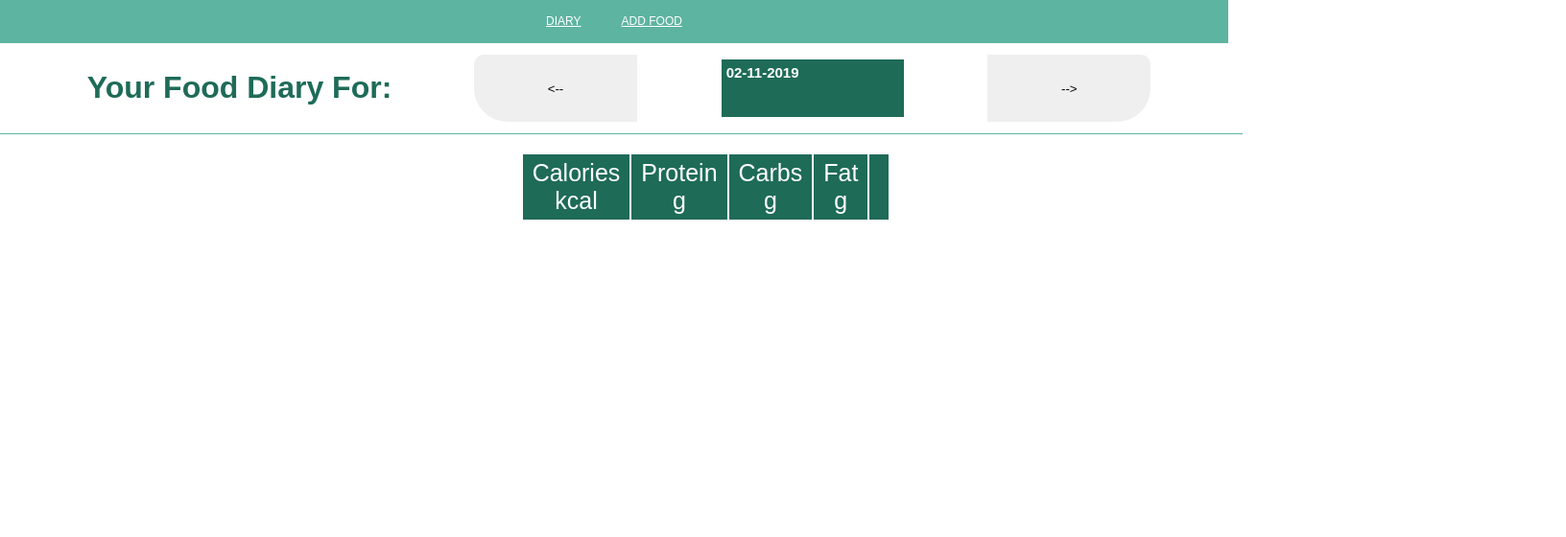
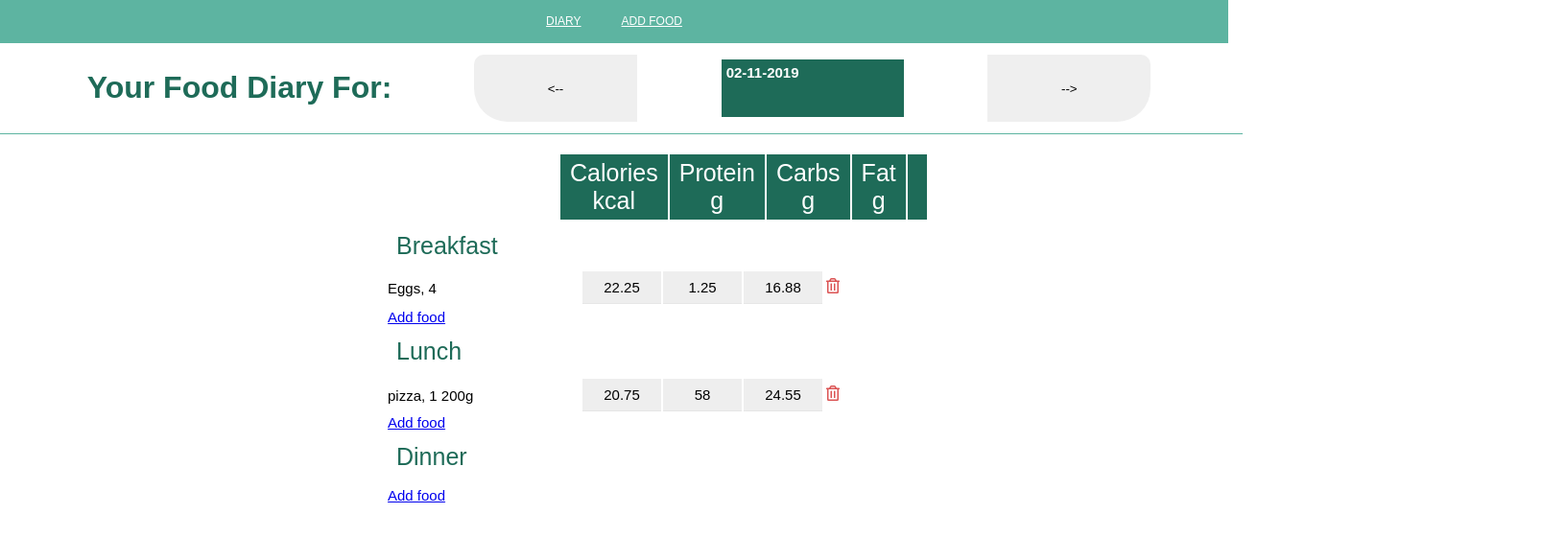
Before and after one commit to suhani-kohli/calorie-tracker, a React (Create React App) app: page / in a window 1280 px wide. Shown: the top 560 px of the page at 96% size, 1632 px wide, since content can reach past the window. Built offline with nearby package versions, Linux system fonts and the light colour scheme.

Commit message:
Calorie tracker Table

```diff
--- a/package.json
+++ b/package.json
@@ -8,6 +8,7 @@
     "@testing-library/user-event": "^12.8.3",
     "react": "^17.0.2",
     "react-dom": "^17.0.2",
+    "react-icons": "^4.2.0",
     "react-router-dom": "^5.2.0",
     "react-scripts": "4.0.3",
     "web-vitals": "^1.1.2"
--- a/src/components/FoodDiaryHeaders/FoodDiaryHeaders.js
+++ b/src/components/FoodDiaryHeaders/FoodDiaryHeaders.js
@@ -3,8 +3,8 @@ import "./Styles.css";
 
 const FoodDiaryHeaders = ({ header }) => {
    return (
-      <thead>
-         <tr className="meal-header">
+      <thead className="meal-header">
+         <tr >
             <td className=" meal-name"></td>
 
             <td className=" nutrient-column">
--- a/src/components/FoodDiaryHeaders/Styles.css
+++ b/src/components/FoodDiaryHeaders/Styles.css
@@ -1,8 +1,12 @@
+
+.meal-header{
+  width: 100%;
+  position: relative;
+  left: 30%
+}
 
 
-
-
-.meal-header {
+.meal-header tr{
   color: #00548f;
   font-weight: bold;
   font-size: 16px;
--- /dev/null
+++ b/src/components/FoodDiaryTable/FoodDiaryTable.js
@@ -0,0 +1,20 @@
+import React from "react";
+import MealInfo from "../MealInnfo";
+import "./Styles.css";
+
+const FoodDiaryTable = ({ date, meals }) => {
+
+  return (
+    <>
+      <tbody className="food-diary-table">
+        {meals.map(meal => (
+          <MealInfo date={date} mealName={meal} key={meal} />
+        ))}
+      </tbody>
+    </>
+  );
+};
+
+// TODO: ADD FOOD + BUTTOM "TOTAL"-BAR.
+
+export default FoodDiaryTable;
--- /dev/null
+++ b/src/components/FoodDiaryTable/Styles.css
@@ -0,0 +1,37 @@
+
+.meals-header {
+  font-size: 25px;
+  text-align: left;
+  color: var(--darkGreen);
+  padding: 10px 10px 10px 10px;
+}
+
+.meal {
+  min-width: 200px;
+  width: auto;
+  max-width: 225px;
+  text-align: left;
+}
+
+.macros {
+  background-color: rgb(238, 238, 238);
+  text-transform: capitalize;
+  padding: 8px 11px 8px 11px;
+  border-bottom: 1px solid rgb(230, 230, 230);
+  min-width: 60px;
+  text-align: center
+}
+
+.delete {
+  color: rgb(219, 83, 83);
+  font-weight: bold;
+  text-transform: lowercase !important;
+  font-size: 16px;
+}
+
+.delete:hover {
+  cursor: pointer;
+  background-color: red;
+  color: white;
+  border-radius: 8px;
+}
--- /dev/null
+++ b/src/components/FoodDiaryTable/index.js
@@ -0,0 +1,2 @@
+import FoodDiaryTable from "./FoodDiaryTable.js";
+export default FoodDiaryTable;
--- /dev/null
+++ b/src/components/MealInnfo/MealInfo.js
@@ -0,0 +1,81 @@
+import React from "react";
+import { Link } from "react-router-dom";
+import { FaRegTrashAlt } from "react-icons/fa";
+
+const MealInfo = ({ date, mealName }) => {
+  const diary = [
+    {
+      id: 1,
+      mealName: "Breakfast",
+      foodItem: "Eggs",
+      amount: 4,
+      protein: 22.25,
+      carbs: 1.25,
+      fat: 16.88,
+      calories: 246,
+      size: "",
+    },
+    {
+      id: 2,
+      mealName: "Lunch",
+      foodItem: "pizza",
+      amount: 1,
+      protein: 20.75,
+      carbs: 58,
+      fat: 24.55,
+      calories: 536,
+      size: "200g",
+    },
+  ];
+
+
+  const handleOnDeleteClick = id => {
+    let confirmation = window.confirm(
+      "Are you sure you want to delete this food from your diary?"
+    );
+
+    confirmation ? deleteDiaryFoodById(id) : console.log("false");
+  };
+
+  const deleteDiaryFoodById = id => {
+
+  };
+
+  return (
+    <>
+      <tr>
+        <td className="meals-header">{mealName}</td>
+      </tr>
+      {diary.map(food => (
+        <tr key={food.id}>
+          {food.mealName === mealName ? (
+            <>
+              <td className="meal">
+                {`${food.foodItem}, ${food.amount}
+                  ${food.size !== "" && food.size !== "0" ? " " + food.size : ""
+                  }`}
+              </td>
+              <td className="macros">{food.protein}</td>
+              <td className="macros">{food.carbs}</td>
+              <td className="macros">{food.fat}</td>
+              <td
+                className="delete"
+                onClick={() => handleOnDeleteClick(food.id)}
+              >
+                <FaRegTrashAlt />
+              </td>
+            </>
+          ) : null}
+        </tr>
+      ))}
+
+      <tr className="bottom-bar">
+        <td className="add-food">
+          <Link to="/addfood">Add food</Link>
+        </td>
+      </tr>
+    </>
+  );
+};
+
+export default MealInfo;
--- /dev/null
+++ b/src/components/MealInnfo/index.js
@@ -0,0 +1,2 @@
+import MealInfo from "./MealInfo.js";
+export default MealInfo;
--- a/src/pages/Diary/Diary.js
+++ b/src/pages/Diary/Diary.js
@@ -1,9 +1,11 @@
 import React from 'react'
 import FoodDiaryHeaders from '../../components/FoodDiaryHeaders';
+import FoodDiaryTable from '../../components/FoodDiaryTable';
 import './Styles.css'
 
 const Diary = () => {
     const selectedDate = "02-11-2019";
+    const meals = ["Breakfast", "Lunch", "Dinner"];
     return (
         <div>
             <div className="food-diary">
@@ -19,6 +21,9 @@ const Diary = () => {
                 </span>
                 <div className="food-diary-container">
                     <FoodDiaryHeaders />
+                    <table className="food-table" id="food-table">
+                        <FoodDiaryTable date={selectedDate} meals={meals} />
+                    </table>
                 </div>
             </div>
         </div>
```
Also changed, not shown: 1 other file (tests, documents, lock files or other folders).
